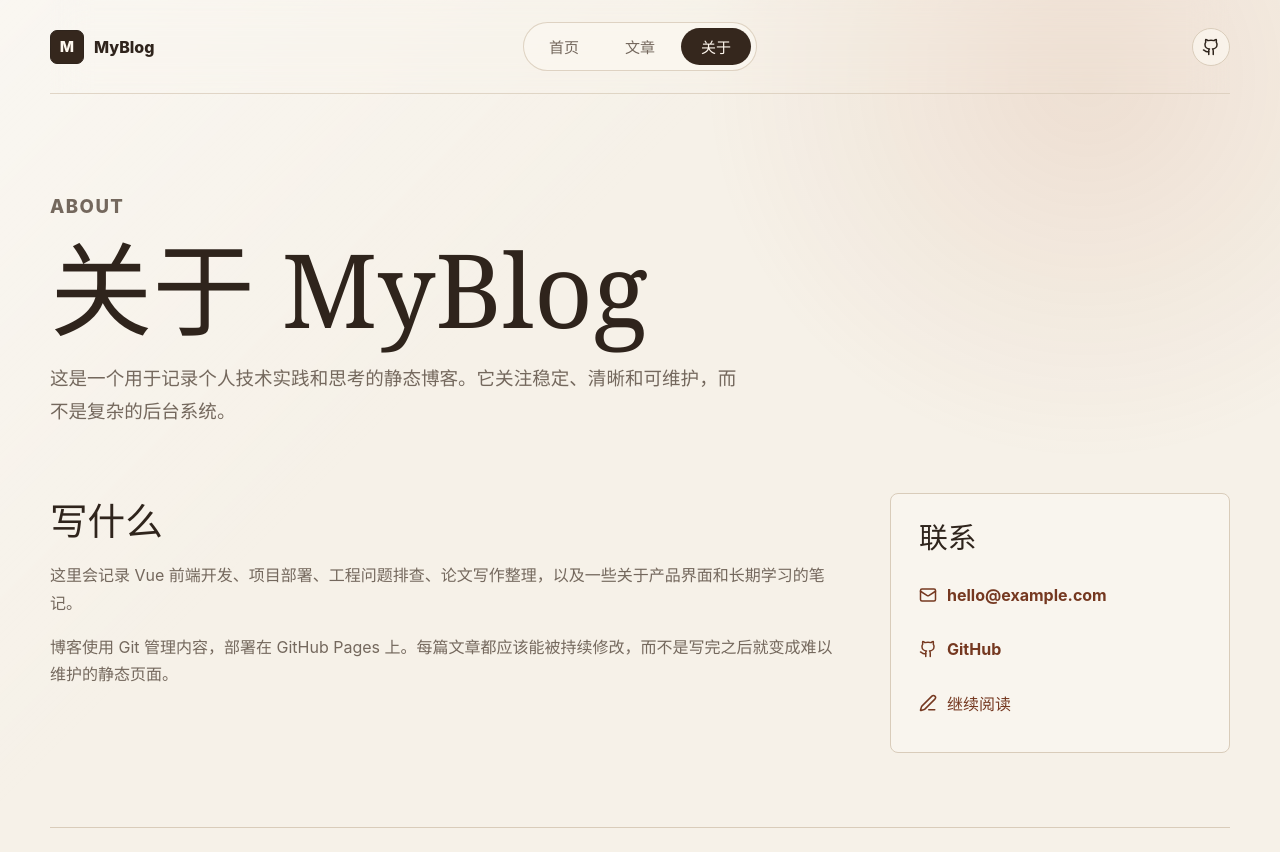
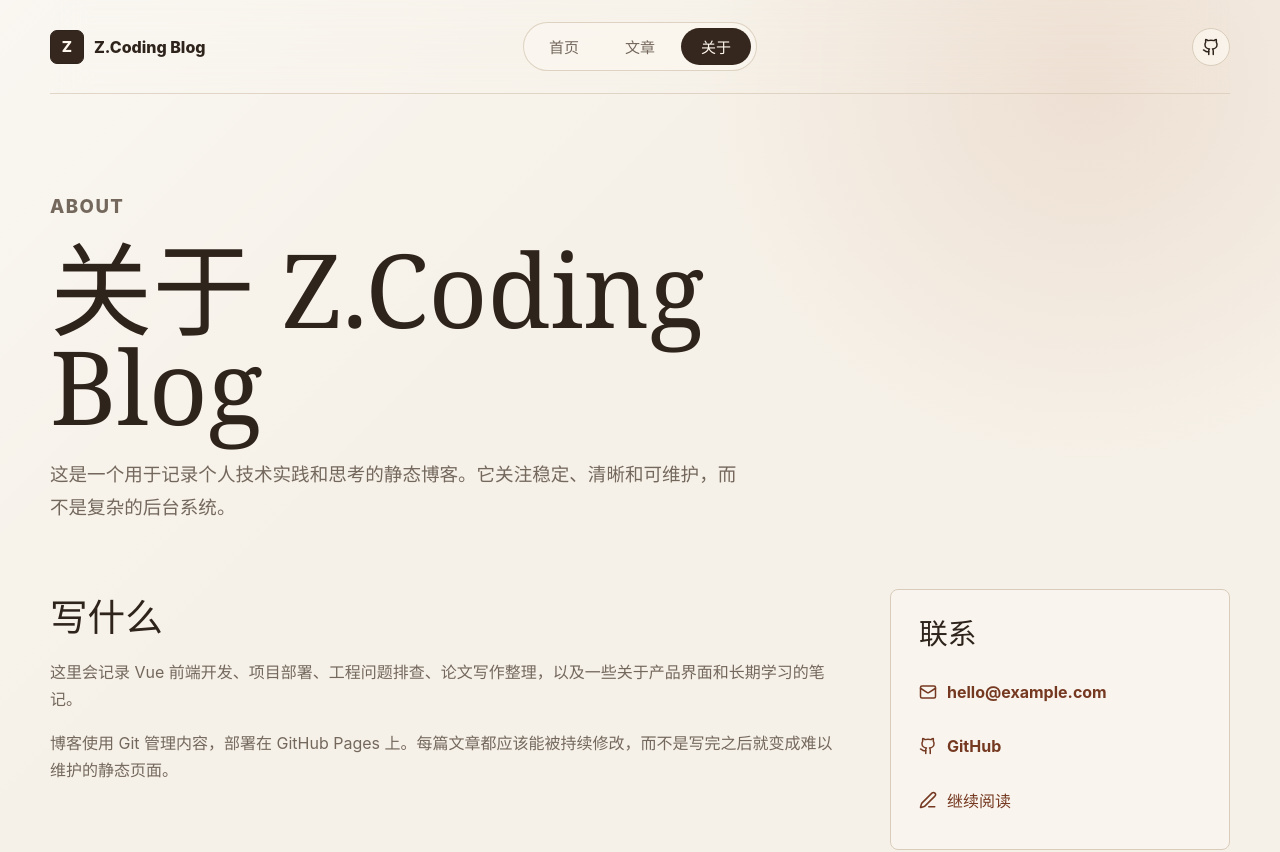
Before and after one commit to Peppermeow29/Peppermeow29.github.io, a Vue app: page /#/about in a window 1280 px wide. Shown: the top 852 px of the page. Built offline with nearby package versions, Linux system fonts and the light colour scheme.

Commit message:
chore: rebrand site to Z.Coding Blog

```diff
--- a/index.html
+++ b/index.html
@@ -5,9 +5,9 @@
     <meta name="viewport" content="width=device-width, initial-scale=1.0" />
     <meta
       name="description"
-      content="MyBlog - 记录工程、写作和长期思考的个人博客。"
+      content="Z.Coding Blog - 记录工程、写作和长期思考的个人博客。"
     />
-    <title>MyBlog</title>
+    <title>Z.Coding Blog</title>
   </head>
   <body>
     <div id="app"></div>
--- a/package.json
+++ b/package.json
@@ -1,5 +1,5 @@
 {
-  "name": "myblog",
+  "name": "zcoding-blog",
   "version": "0.1.0",
   "private": true,
   "type": "module",
--- a/src/App.vue
+++ b/src/App.vue
@@ -22,9 +22,9 @@ function closeMenu() {
 <template>
   <div class="site-shell">
     <header class="site-header">
-      <RouterLink class="brand" to="/" aria-label="MyBlog 首页" @click="closeMenu">
-        <span class="brand-mark">M</span>
-        <span>MyBlog</span>
+      <RouterLink class="brand" to="/" aria-label="Z.Coding Blog 首页" @click="closeMenu">
+        <span class="brand-mark">Z</span>
+        <span>Z.Coding Blog</span>
       </RouterLink>
 
       <nav class="desktop-nav" aria-label="主导航">
@@ -77,7 +77,7 @@ function closeMenu() {
 
     <footer class="site-footer">
       <div>
-        <strong>MyBlog</strong>
+        <strong>Z.Coding Blog</strong>
         <p>把工程经验、阅读笔记和长期思考留在一个安静的地方。</p>
       </div>
       <span>© {{ currentYear }}</span>
--- a/src/views/AboutView.vue
+++ b/src/views/AboutView.vue
@@ -5,7 +5,7 @@ import { Github, Mail, PenLine } from 'lucide-vue-next'
 <template>
   <section class="page-intro about-intro">
     <p class="eyebrow">About</p>
-    <h1>关于 MyBlog</h1>
+    <h1>关于 Z.Coding Blog</h1>
     <p>
       这是一个用于记录个人技术实践和思考的静态博客。它关注稳定、清晰和可维护，而不是复杂的后台系统。
     </p>
```
Also changed, not shown: 2 other files (tests, documents, lock files or other folders).
